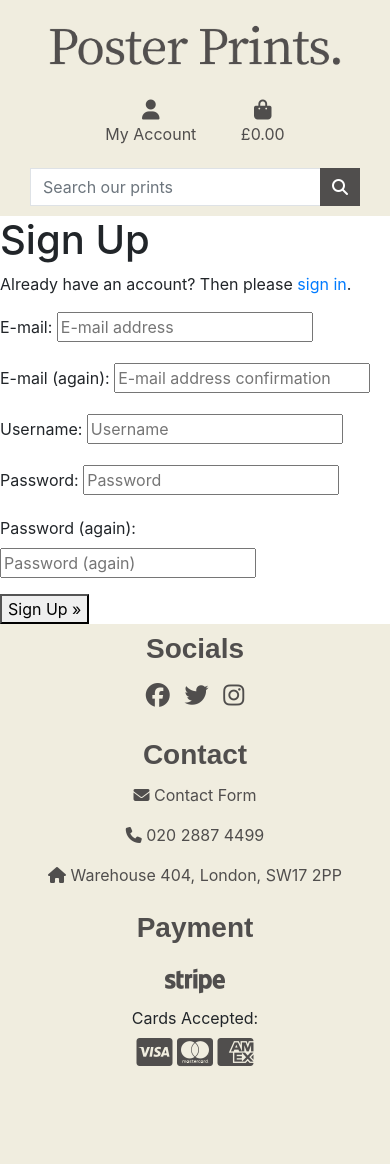
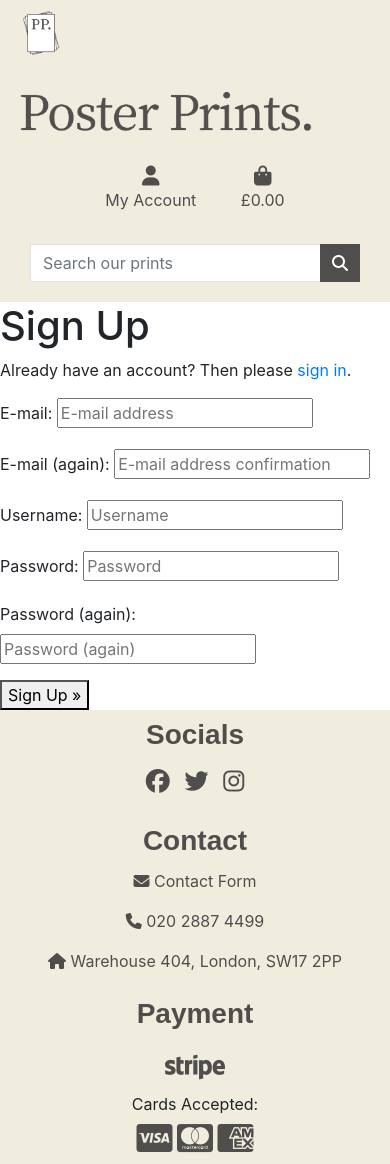
Before and after one commit to jamie2210/CI_MS4_PP, a Django app: page /accounts/signup/ in a window 390 px wide. Before the commit the page ends 1066 px from the top, so only its background shows below. Run offline with Django 3.2, Linux system fonts and the light colour scheme; some libraries are stand-ins or nearby versions.

Commit message:
Add stlying to base and home page

```diff
--- a/static/css/base.css
+++ b/static/css/base.css
@@ -5,22 +5,21 @@
     color: #504e4d;
 }
 
+.title {
+    font-size: 50px;
+}
+
 .index-image {
     background: url('/media/wall-4.jpg') no-repeat center center fixed;
     background-size: cover;
     color: #504e4d;
     font-family: 'DM Sans', sans-serif;
-    height: 70vh;
+    height: 80vh;
 }
 
 header, footer {
     background-color: #f0eddf;
-}
-
-footer {
-    position: relative;
-    bottom: 0;
-    width: 100%;
+    z-index: 1000;
 }
 
 .text-dark {
@@ -42,7 +41,29 @@ footer {
     padding-top: 30px;
 }
 
+/* ------------------------- Header */
+
+.search-bar {
+    max-width: 500px;
+    padding-bottom: 20px;
+    padding-top: 20px;
+    margin: auto;
+}
+
+.sticky-search-bar {
+    position: sticky;
+    top: 0;
+    z-index: 999;
+    background-color: #f0eddf;
+}
+
 /* ------------------------- Footer */
+
+footer {
+    position: relative;
+    bottom: 0;
+    width: 100%;
+}
 
 .socials {
    font-size:x-large;
@@ -52,6 +73,11 @@ footer {
     margin-top: -15px;
 }
 
+.small-logo {
+    height: 50px;
+    width: auto;
+}
+
 /* ------------------------- Icons */
 
 .icon {
@@ -59,6 +85,7 @@ footer {
     display: inline-flex;
     justify-content: center;
     color: #504e4d;
+    cursor: pointer;
 }
 
 .icon-light {
@@ -131,23 +158,10 @@ footer {
 
 .link-dark:hover {
     color:#222121;
-    font-weight: bold;
     text-decoration: none;
+    cursor: pointer;
 }
 
-.search-bar {
-    max-width: 500px;
-    padding-bottom: 10px;
-    padding-top: 10px;
-    margin: auto;
-}
-
-.sticky-search-bar {
-    position: sticky;
-    top: 0;
-    z-index: 1000;
-    background-color: #f0eddf;
-}
 /* ------------------------- Media Queries */
 
 /* Slightly larger container on xl screens */
--- a/templates/base.html
+++ b/templates/base.html
@@ -14,6 +14,11 @@
     {% endblock %}
 
     {% block extra_meta %}
+    {% endblock %}
+
+    <!-- Favicon -->
+    {% block favicon %}
+    <link rel="icon" type="image/png" sizes="32x20" href="{% static 'favicon/pp-favicon3.png' %}">
     {% endblock %}
 
     {% block corecss %}
@@ -57,15 +62,16 @@
     <title>Poster Prints. {% block extra_title %}{% endblock %}</title>
   </head>
   <body>
-    <!-- Main logo -->
     <header class="containter-fluid">
-      <div class="row text-center">
-        <div class="col-12 my-auto">
-          <a href="{% url 'home' %}" class="nav-link"><img src="media/main-logo.png" class="main-logo link-dark" alt="Poster Prints Logo" aria-label="To go home page"></a>
-        </div>
       </div>
         <div class="row">
-          <div class="col-12 my-auto py-lg-0 py-1 text-center text-lg-right">
+          <div class="col-sm-4 my-auto text-lg-left">
+            <a href="{% url 'home' %}" class="nav-link"><img src="media/logos/pp-logo.png" class="small-logo link-dark" alt="Poster Prints Logo" aria-label="To go home page"></a>
+          </div>
+          <div class="col-sm-4 my-auto text-lg-center">
+            <a href="{% url 'home' %}" class="nav-link"><img src="media/logos/main-logo.png" class="main-logo link-dark" alt="Poster Prints Logo" aria-label="To go home page"></a>
+          </div>
+          <div class="col-sm-4 my-auto py-lg-0 py-1 text-center text-lg-right">
             <ul class="list-inline list-unstyled text-center text-lg-right my-0">
               <li class="list-inline-item dropdown">
                 <a href="#" class="nav-link" id="user-options" data-toggle="dropdown" aria-haspopup="true" aria-expanded="false">
```
Also changed, not shown: media/logos/main-logo.png (renamed from media/main-logo.png), media/logos/pp-logo.png (added), static/favicon/pp-favicon.png (added).
